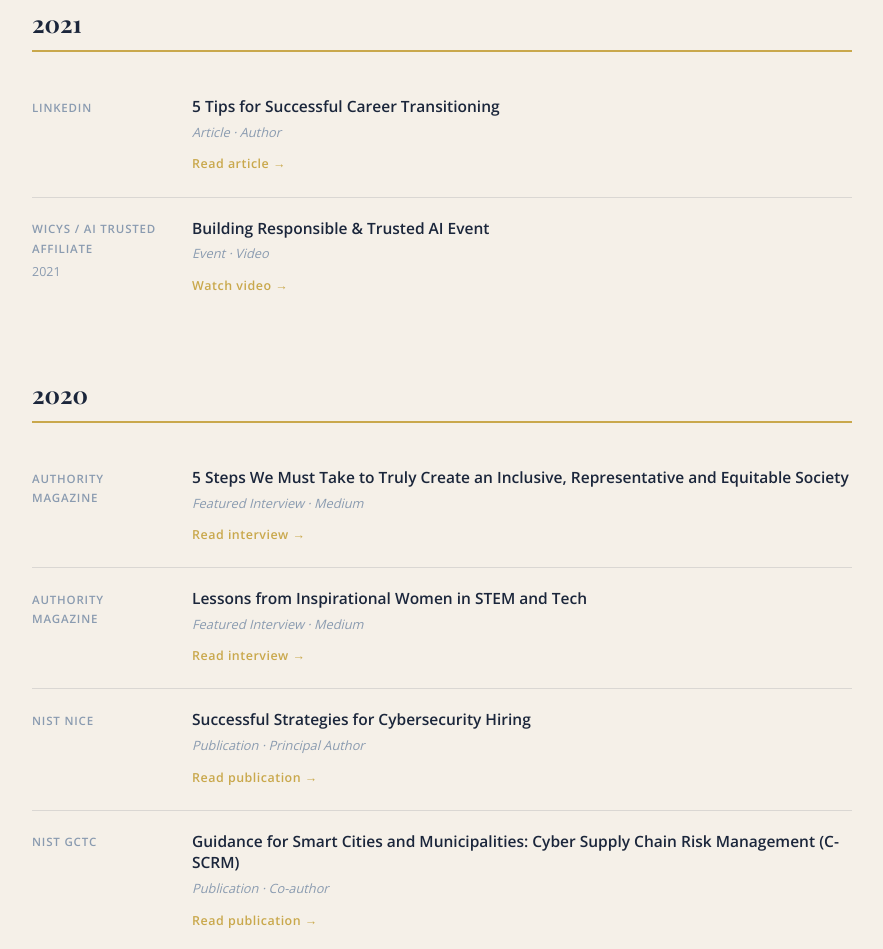
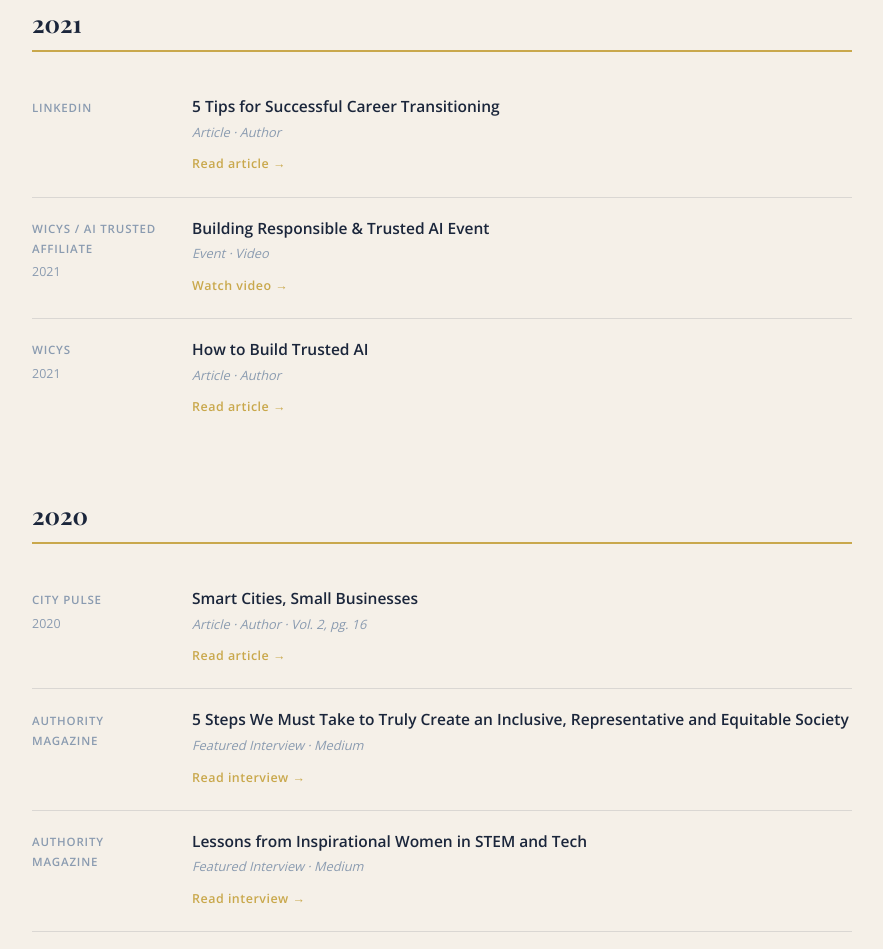
Before and after one commit to InnovationKJ/InnovationKJ.github.io, a plain HTML site: page work.html in a window 1280 px wide. Shown: the part 4234-5183 px from the top of the page, without its empty margins (198-1081 px from the left). Drawn offline with nearby package versions, Linux system fonts and the light colour scheme.

Commit message:
Add files via upload

```diff
--- a/work.html
+++ b/work.html
@@ -487,6 +487,14 @@
             <a href="https://youtu.be/wICUoI3q-Ks?si=C4XaF-PVrS-9wTI8" class="pub-link" target="_blank" rel="noopener">Watch video →</a>
           </div>
         </li>
+        <li class="pub-item">
+          <div class="pub-meta"><span class="pub-outlet">WiCyS</span><span class="pub-date">2021</span></div>
+          <div class="pub-body">
+            <p class="pub-title">How to Build Trusted AI</p>
+            <p class="pub-role">Article · Author</p>
+            <a href="https://www.wicys.org/how-to-build-trusted-ai-karen-jensen/" class="pub-link" target="_blank" rel="noopener">Read article →</a>
+          </div>
+        </li>
       </ul>
     </div>
 
@@ -494,6 +502,14 @@
     <div class="year-group">
       <h2 class="year-heading">2020</h2>
       <ul class="pub-list">
+        <li class="pub-item">
+          <div class="pub-meta"><span class="pub-outlet">City Pulse</span><span class="pub-date">2020</span></div>
+          <div class="pub-body">
+            <p class="pub-title">Smart Cities, Small Businesses</p>
+            <p class="pub-role">Article · Author · Vol. 2, pg. 16</p>
+            <a href="https://amnick.com/wp-content/uploads/2023/10/City-Pulse-Vol2.pdf" class="pub-link" target="_blank" rel="noopener">Read article →</a>
+          </div>
+        </li>
         <li class="pub-item">
           <div class="pub-meta"><span class="pub-outlet">Authority Magazine</span></div>
           <div class="pub-body">
@@ -532,6 +548,7 @@
             <p class="pub-title">Critical Infrastructure and Supply Chain Contract</p>
             <p class="pub-role">Conference Presentation</p>
             <a href="https://www.linkedin.com/posts/innovation-by-karen-jensen_cybersecurity-supplychainmanagement-criticalinfrastructure-share-6719943695547846656-D8pX/" class="pub-link" target="_blank" rel="noopener">View on LinkedIn →</a>
+            <a href="https://www.cybertrustamerica.org/symposium-20-speakers" class="pub-link" target="_blank" rel="noopener" style="margin-left:1rem;">View on Cyber Trust America →</a>
           </div>
         </li>
         <li class="pub-item">
@@ -727,14 +744,6 @@
       </ul>
     </div>
 
-    <!-- Coming Soon -->
-    <div class="year-group">
-      <h2 class="year-heading">Coming Soon</h2>
-      <div class="forthcoming">
-        <p class="pub-title">60 Years of the Status of Women — Are We Better Off Than Our Mothers? <span style="font-weight:400;">A Narrative Nonfiction Work</span></p>
-        <p style="margin-top:0.9rem; font-size:0.97rem; font-weight:600; color:var(--navy); line-height:1.4;">AI Storytelling Series: A Social Justice Project<br><span style="font-weight:400; font-style:italic; color:var(--slate);">A Human Directed AI Assisted Video Documentary</span></p>
-      </div>
-    </div>
 
   </main>
 
```
